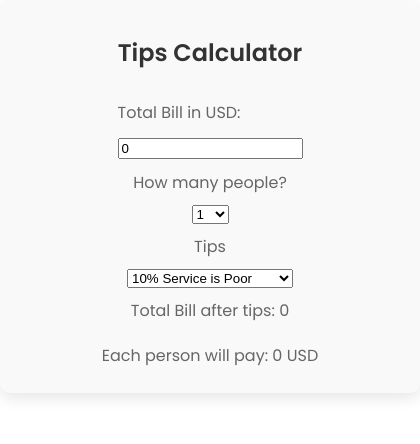
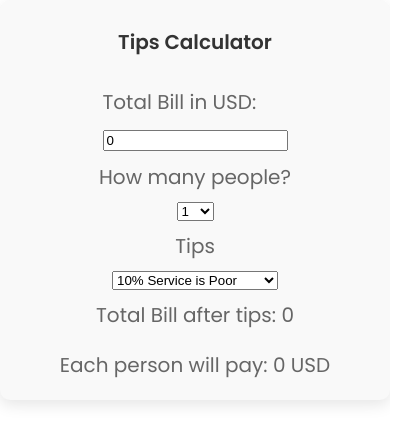
Before and after one commit to Chingsan53/smart-solve, a React (Create React App) app: page /tip-calculator in a window 390 px wide. Shown: the top 444 px of the page, 420 px wide, since content can reach past the window. Built offline with nearby package versions, Linux system fonts and the light colour scheme.

Commit message:
fix mobile screen error

```diff
--- a/src/components/tip-calculator/tip-calculator.component.scss
+++ b/src/components/tip-calculator/tip-calculator.component.scss
@@ -80,8 +80,16 @@ $text-light-color: #666; // Lighter Grey
 @media (max-width: 600px) {
     .tip-calculator {
         width: 100%;
-        padding: 15px;
+        padding: 10px;
+        box-sizing: border-box;
     }
+    .tip-calculator h2 {
+        font-size: 20px; /* Adjusted font size for smaller screens */
+      }
+
+      .tip-calculator p {
+        font-size: 20px; /* Adjusted font size for smaller screens */
+      }
 }
 
 @keyframes fadeIn {
```
